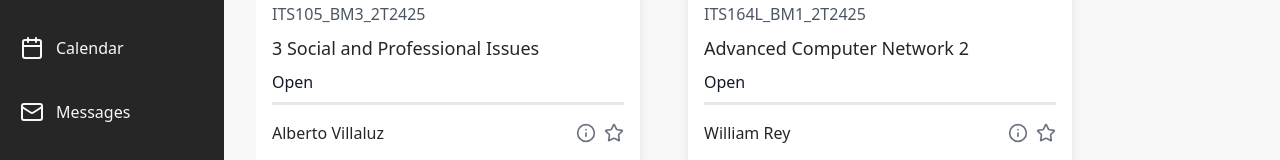
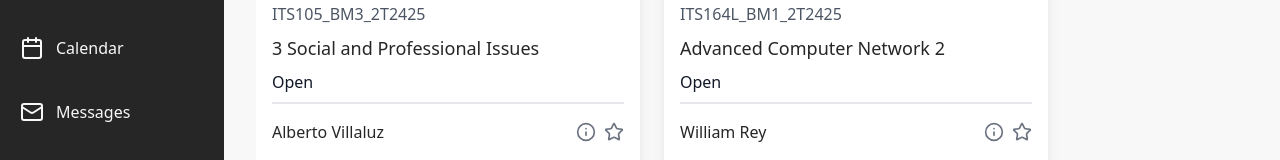
Before and after one commit to hyde-mary/blackboard-clone, a React (Vite) app: page / in a window 1280 px wide. Shown: the part 520-680 px from the top of the page. Built offline with nearby package versions, Linux system fonts and the light colour scheme.

Commit message:
style: few style changes for smaller screen

```diff
--- a/src/components/main-courses.jsx
+++ b/src/components/main-courses.jsx
@@ -19,11 +19,11 @@ const MainCourses = ({ terms }) => {
       {terms.map((term) => (
         <div key={term.id}>
           <h1 className="text-lg text-[#262626] font-semibold">{term.id}</h1>
-          <div className="flex flex-wrap gap-12 overflow-x-auto pb-4">
+          <div className="flex flex-wrap sm:gap-2 md:gap-4 lg:gap-6 overflow-x-auto pb-4">
             {term.courses.map((course) => (
               <div
                 key={course.id}
-                className="group card bg-base-100 w-96 shadow-lg mt-5 rounded-none transform transition-transform hover:cursor-pointer hover:shadow-xl hover:-translate-y-1 duration-300"
+                className="group card bg-base-100 sm:w-60 md:w-72 lg:w-96 shadow-lg mt-5 rounded-none transform transition-transform hover:cursor-pointer hover:shadow-xl hover:-translate-y-1 duration-300"
               >
                 <figure>
                   <img
@@ -38,8 +38,9 @@ const MainCourses = ({ terms }) => {
                   <p className="text-lg text-[#262626] max-h-[60px] font-medium group-hover:underline line-clamp-2">
                     {course.title}
                   </p>
-                  <p className="text-gray-900">Open</p>
-                  <div className="w-full border border-b-2" />
+                  <div className="w-full border-b-2">
+                    <p className="text-gray-900 mb-2">Open</p>
+                  </div>
                   <div className="flex items-center justify-between pt-2 pb-2">
                     <div className="flex-1">
                       <p className="text-[#262626] text-md">
```
